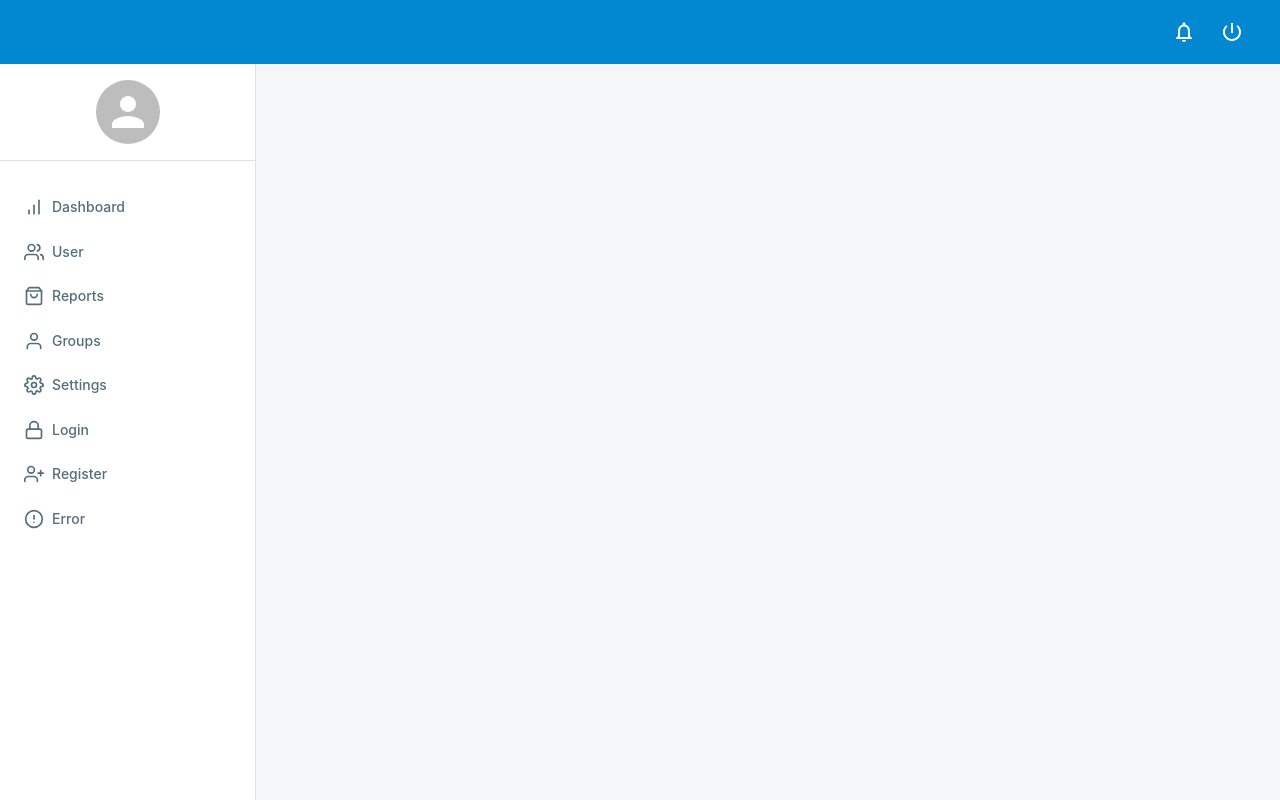
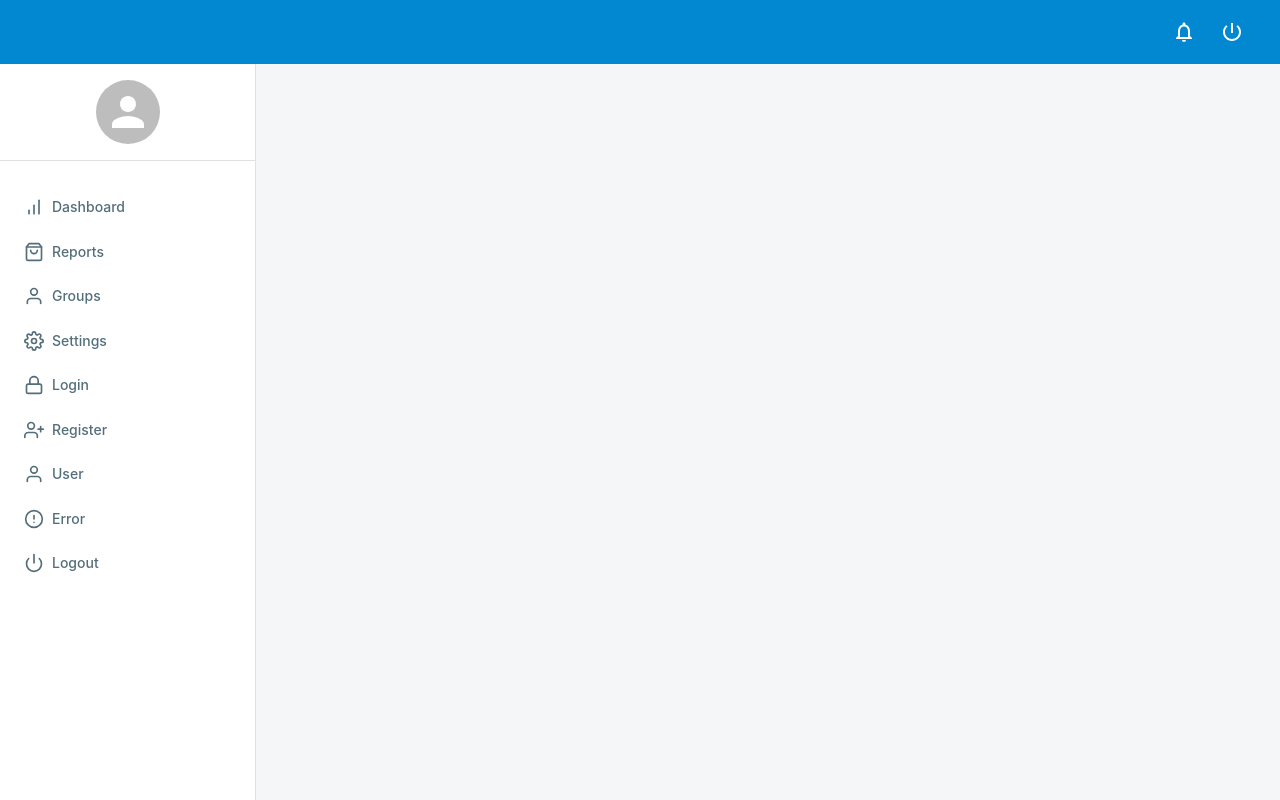
Before and after one commit to mpereannor/scuola, a React (Create React App) app: page /app in a window 1280 px wide. Built offline with nearby package versions, Linux system fonts and the light colour scheme; no server answers.

Commit message:
refactor: update sidebar links

```diff
--- a/src/components/layouts/DashboardLayout/Navbar/index.js
+++ b/src/components/layouts/DashboardLayout/Navbar/index.js
@@ -22,33 +22,29 @@ import {
     ShoppingBag as ShoppingBagIcon,
     User as UserIcon,
     UserPlus as UserPlusIcon,
-    Users as UsersIcon
+    Users as UsersIcon,
+    Power as PowerIcon
   } from 'react-feather';
   import NavItem from './NavItem';
 
   const items = [
     {
-      href: '/dashboard',
+      href: '/app/dashboard',
       icon: BarChartIcon,
       title: 'Dashboard'
     },
     {
-      href: '/account',
-      icon: UsersIcon,
-      title: 'User'
-    },
-    {
-      href: '/reports',
+        href: '/app/reports',
         icon: ShoppingBagIcon,
         title: 'Reports'
     },
     {
-      href: '/groups',
+        href: '/app/groups',
         icon: UserIcon,
         title: 'Groups'
     },
     {
-      href: '/settings',
+        href: '/app/settings',
         icon: SettingsIcon,
         title: 'Settings'
     },
@@ -63,9 +59,19 @@ import {
         title: 'Register'
     },
     {
+      href: '/app/account',
+      icon: UserIcon,
+      title: 'User'
+    },
+    {
         href: '/404',
         icon: AlertCircleIcon,
         title: 'Error'
+    },
+    {
+      href: '/logout',
+      icon: PowerIcon,
+      title: 'Logout'
     }
   ];
 
```
Lines whose indentation alone changed are shown as unchanged.
